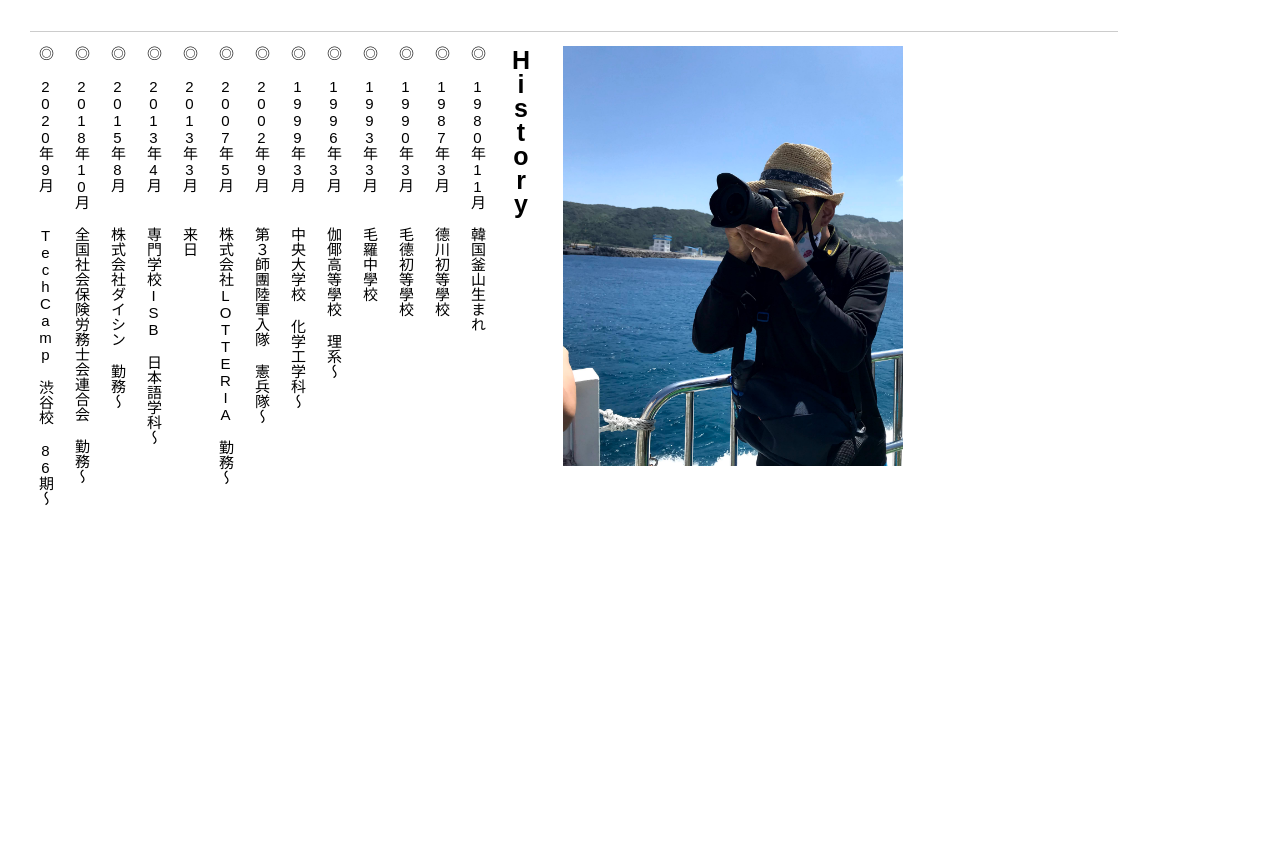
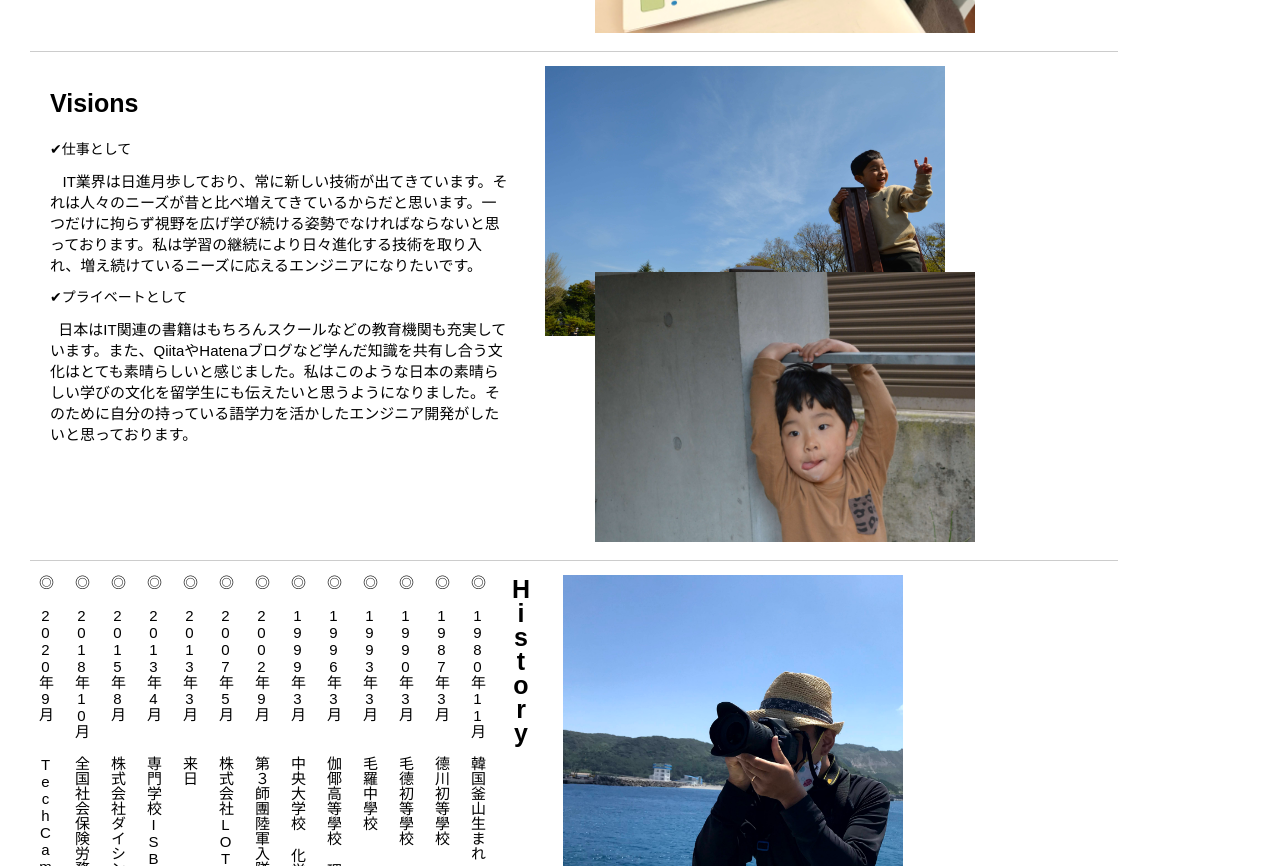
Before and after one commit to redrabbit1104/homepage, a plain HTML site: page profile/profile-index.html in a window 1280 px wide. Shown: the part 2548-3414 px from the top of the page. Before the commit the page ends 3054 px from the top, so only its background shows below. Drawn offline with Linux system fonts and the light colour scheme.

Commit message:
add-profile-index

```diff
--- a/assets/css/profile-index.css
+++ b/assets/css/profile-index.css
@@ -91,7 +91,8 @@ li {
 }
 
 .hobby,
-.interest {
+.interest,
+.vision {
   display: grid;
   grid-template-columns: 0.8fr 1.2fr;
   grid-template-rows: 0.3fr 1.7fr;
@@ -110,23 +111,37 @@ li {
   column-gap: 5px;
   grid-row-gap: 5px;
   row-gap: 5px;
-  height: 660px;
+  height: 680px;
+}
+
+.vision {
+  display: grid;
+  grid-template-columns: 0.8fr 1.2fr;
+  grid-template-rows: 0.3fr 1.7fr;
+  grid-column-gap: 5px;
+  column-gap: 5px;
+  grid-row-gap: 5px;
+  row-gap: 5px;
+  height: 480px;
 }
 
 .hobby_name,
-.interest_name {
+.interest_name,
+.vision_name {
   padding-left: 50px;
 }
 
 .hobby_name h1,
-.interest_name h1 {
+.interest_name h1,
+.vision_name h1 {
   font-size: 25px;
   padding-bottom: 15px;
   padding-top: 25px;
 }
 
 .hobby_info_wrapper,
-.interest_info_wrapper {
+.interest_info_wrapper,
+.vision_info_wrapper {
   padding-left: 50px;
 }
 
@@ -160,6 +175,16 @@ p {
   margin-left: 30px;
 }
 
+.vision_photo {
+  grid-column: 2/3;
+  grid-row: 1/3;
+  background-image: url("../img/vision2.JPG");
+  background-size: cover;
+  height: 270px;
+  width: 400px;
+  margin-left: 30px;
+}
+
 .hobby_photo_second {
   grid-column: 2/3;
   grid-row: 2/3;
@@ -179,6 +204,17 @@ p {
   margin-top: 200px;
   margin-left: 80px;
   height: 370px;
+  width: 380px;
+}
+
+.vision_photo_second {
+  grid-column: 2/3;
+  grid-row: 2/3;
+  background-image: url("../img/vision1.JPG");
+  background-size: cover;
+  margin-top: 130px;
+  margin-left: 80px;
+  height: 270px;
   width: 380px;
 }
 
--- a/profile/profile-index.html
+++ b/profile/profile-index.html
@@ -150,6 +150,31 @@
 
     <hr style="width:85vw; margin-left:30px">
 
+    <div class="vision_wrapper">
+        <section class="vision">
+            <div class="vision_name">
+                <h1>Visions</h1>
+            </div>
+            <div class="vision_info_wrapper">
+                <div class="vision_info">
+                    <ul>
+                        <li>✔︎<span class="vision_text">仕事として</span><br><br>
+                            <p>&nbsp;&nbsp;
+                                IT業界は日進月歩しており、常に新しい技術が出てきています。それは人々のニーズが昔と比べ増えてきているからだと思います。一つだけに拘らず視野を広げ学び続ける姿勢でなければならないと思っております。私は学習の継続により日々進化する技術を取り入れ、増え続けているニーズに応えるエンジニアになりたいです。
+                            </p>
+                        <li>✔︎<span class="vision_text">プライベートとして</span><br><br>
+                            <p>&nbsp;&nbsp;日本はIT関連の書籍はもちろんスクールなどの教育機関も充実しています。また、QiitaやHatenaブログなど学んだ知識を共有し合う文化はとても素晴らしいと感じました。私はこのような日本の素晴らしい学びの文化を留学生にも伝えたいと思うようになりました。そのために自分の持っている語学力を活かしたエンジニア開発がしたいと思っております。
+                            </p>
+                    </ul>
+                </div>
+            </div>
+            <figure class="vision_photo"></figure>
+            <figure class="vision_photo_second"></figure>
+        </section>
+    </div>
+
+    <hr style="width:85vw; margin-left:30px">
+
     <div class="profile_history_wrapper">
         <section class="history">
             <div class="history_wrapper">
```
Also changed, not shown: assets/img/vision1.JPG (added), assets/img/vision2.JPG (added).
